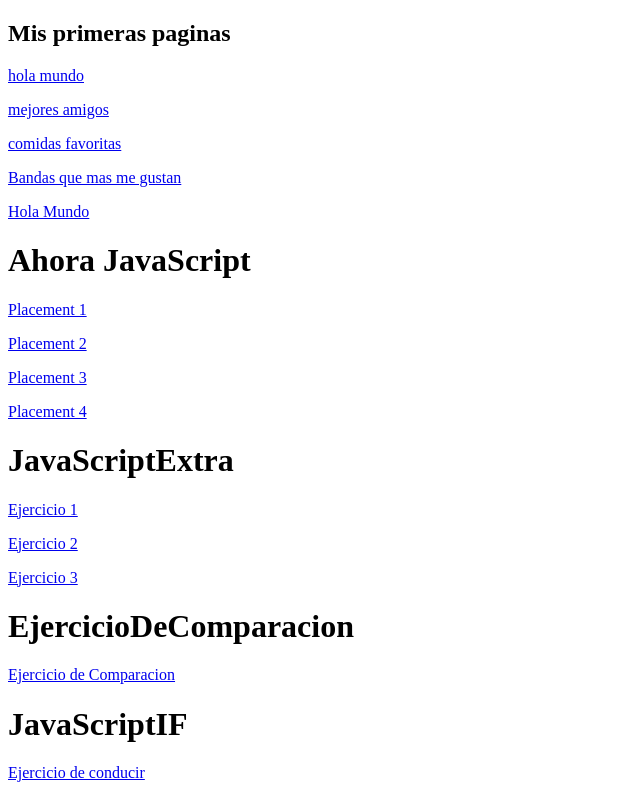
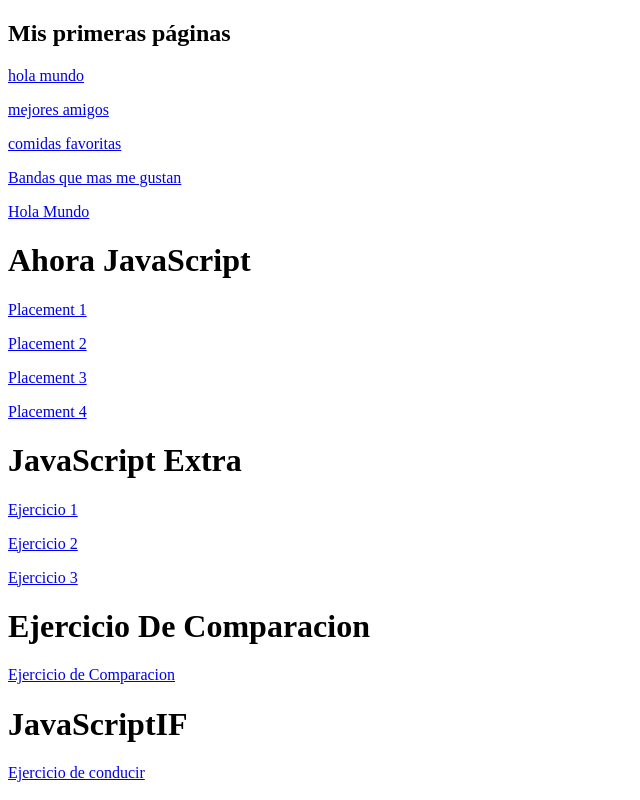
Before and after one commit to ElFacuM/Paginas, a plain HTML site: page index.html in a window 1280 px wide. Shown: the whole page, without its empty margins (0-640 px from the left). Drawn offline with Linux system fonts and the light colour scheme.

Commit message:
Update index.html

```diff
--- a/index.html
+++ b/index.html
@@ -2,7 +2,7 @@
 <html>
 <body>
 
-<h2>Mis primeras paginas</h2>
+<h2>Mis primeras páginas</h2>
 
   <p><a href="/SistemasDeControl6A/paginas/HolaMundo.html">hola mundo</a></p>
   <p><a href="/SistemasDeControl6A/paginas/MejoresAmigos.html">mejores amigos</a></p>
@@ -16,14 +16,14 @@
   <p><a href="JavaScript/Placement3.html">Placement 3</a></p>
   <p><a href="JavaScript/Placement4.html">Placement 4</a></p>
 
-  <h1>JavaScriptExtra</h1>
+  <h1>JavaScript Extra</h1>
 
 
     <p><a href="JavaScript/VariablesPrueba.html">Ejercicio 1</a></p>
     <p><a href="JavaScript/Promedio.html">Ejercicio 2</a></p>
     <p><a href="JavaScript/xlyxc.html">Ejercicio 3</a></p>
 
-  <h1>EjercicioDeComparacion</h1>
+  <h1>Ejercicio De Comparacion</h1>
 
   <p><a href="JavaScript/Comparacion.html">Ejercicio de Comparacion</a></p>
 
```
